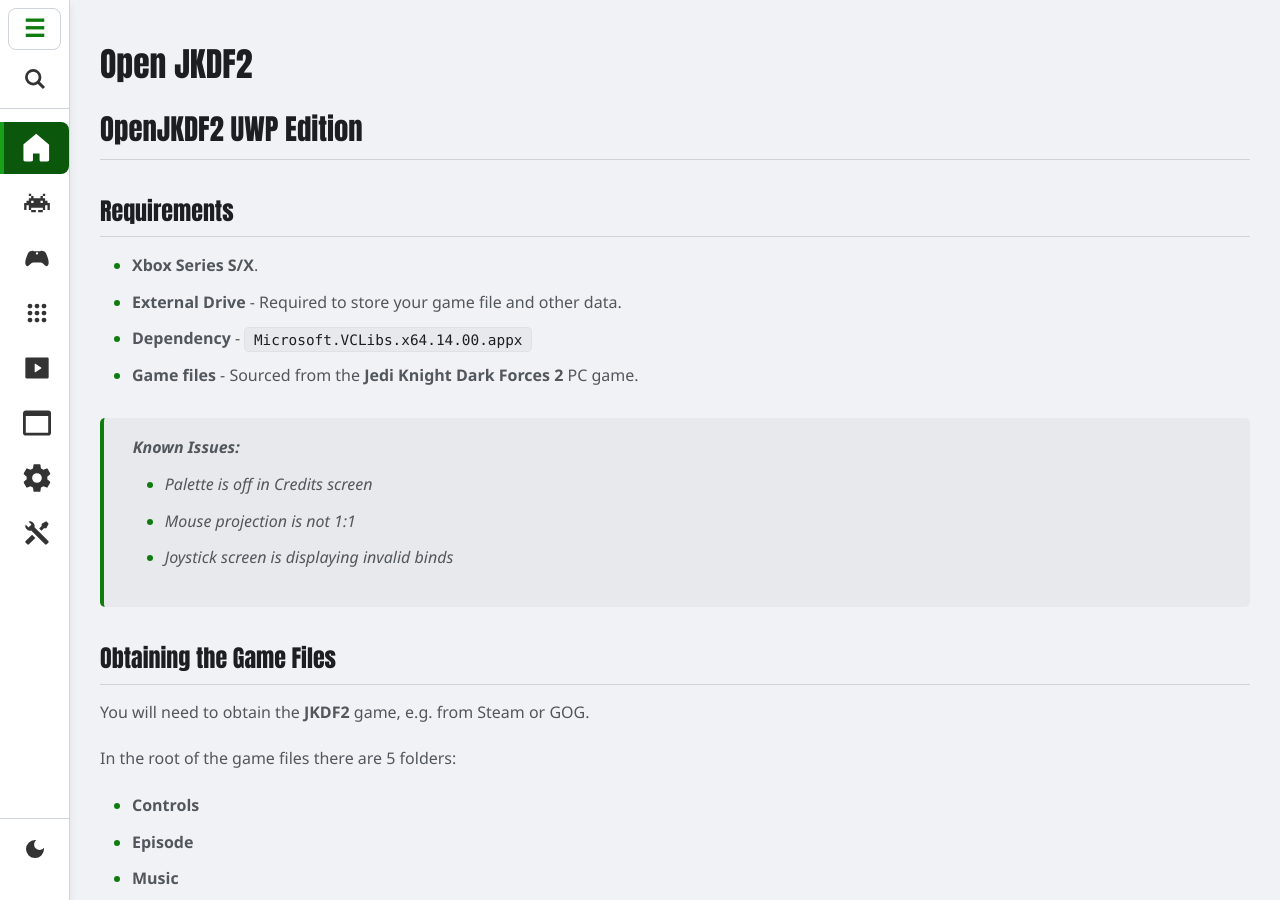
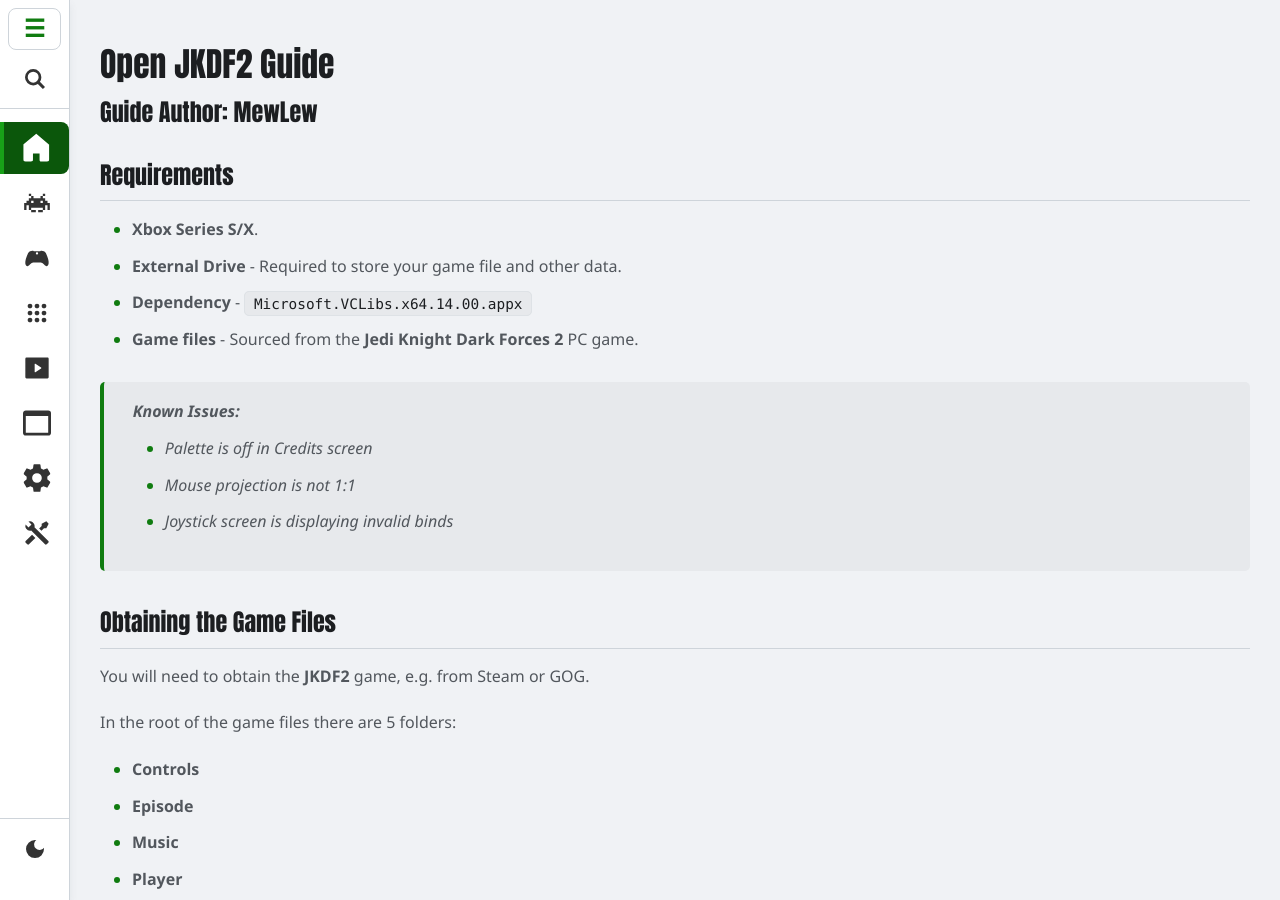
Before and after one commit to EmulationRevival/emulationrevival.github.io, a Jekyll site: the page built from guides/ports/jkdf2.md, in a window 1280 px wide and 900 px high. Built offline with Jekyll 4.4.1, drawn with Linux system fonts in a browser that asks for light colours.

Commit message:
Update jkdf2.md

```diff
--- a/guides/ports/jkdf2.md
+++ b/guides/ports/jkdf2.md
@@ -1,11 +1,10 @@
 ---
 layout: template
-title: "Open JKDF2"
+title: "Open JKDF2 Guide"
 permalink: /guides/ports/jkdf2-guide/
 description: "A guide for setting up Open JKDF2 on dev mode."
+author: "MewLew"
 ---
-
-## OpenJKDF2 UWP Edition
 
 ### Requirements
 - **Xbox Series S/X**.
```
